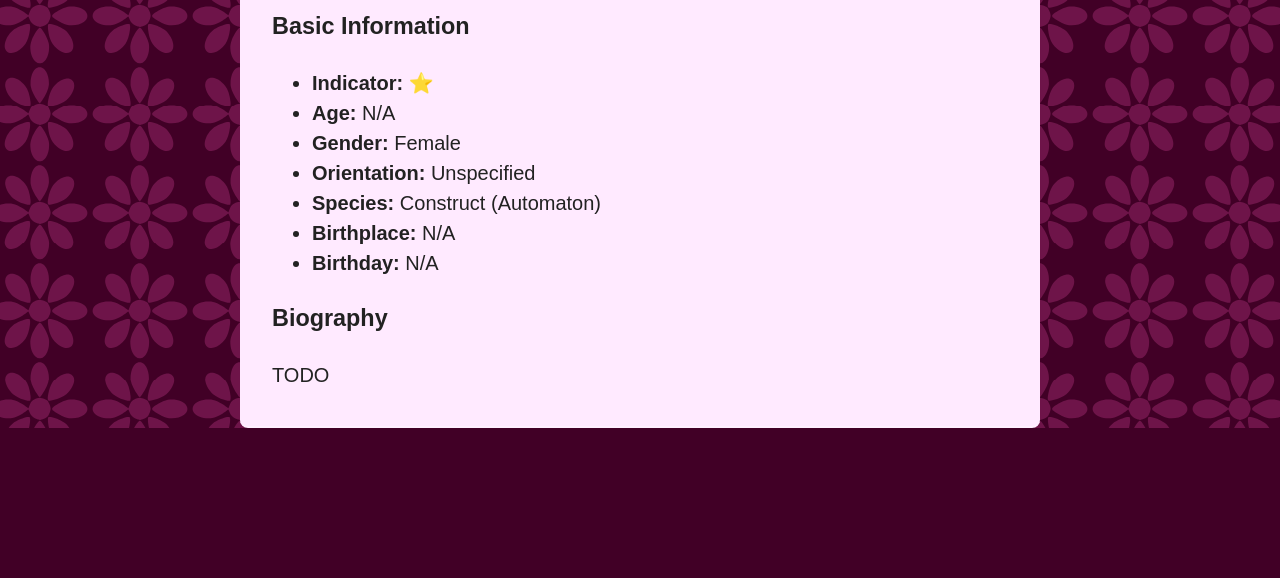
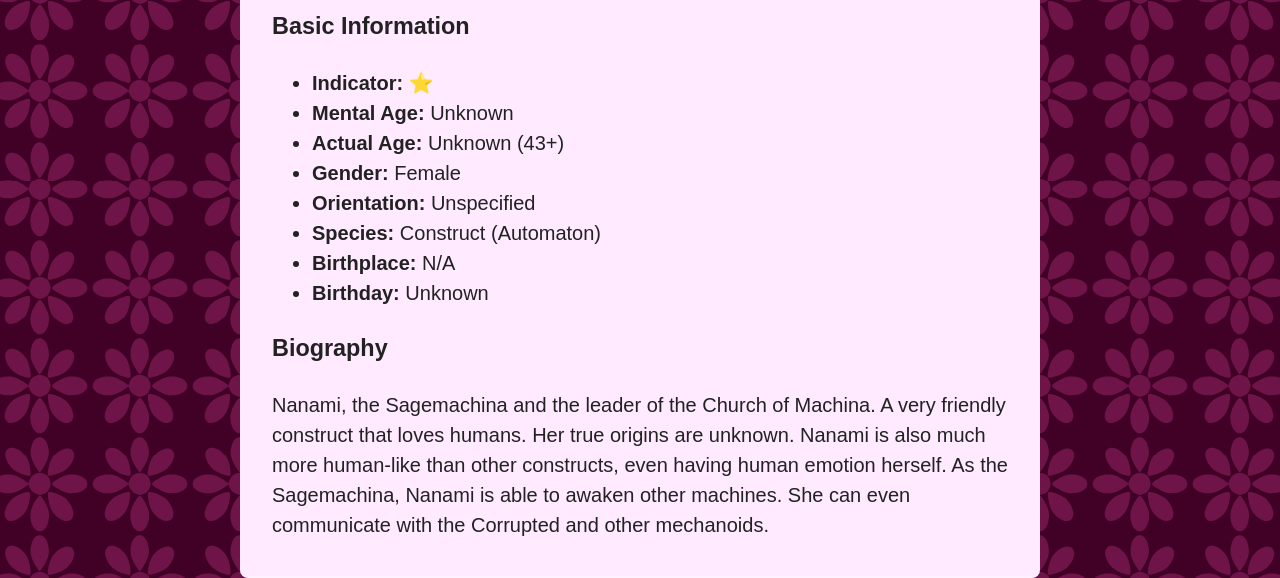
Before and after one commit to ShadowSpeed54/EternalBlosssom, a plain HTML site: page Characters/nanami.html in a window 1280 px wide. Shown: the part 591-1169 px from the top of the page. Before the commit the page ends 1019 px from the top, so only its background shows below. Drawn offline with Linux system fonts and the light colour scheme.

Commit message:
Update nanami.html

```diff
--- a/Characters/nanami.html
+++ b/Characters/nanami.html
@@ -21,15 +21,23 @@
                 <h3>Basic Information</h3>
                 <ul>
                     <li><strong>Indicator:</strong> ⭐</li>
-                    <li><strong>Age:</strong> N/A</li>
+                    <li><strong>Mental Age:</strong> Unknown</li>
+                    <li><strong>Actual Age:</strong> Unknown (43+)</li>
                     <li><strong>Gender:</strong> Female</li>
                     <li><strong>Orientation:</strong> Unspecified</li>
                     <li><strong>Species:</strong> Construct (Automaton)</li>
                     <li><strong>Birthplace:</strong> N/A</li>
-                    <li><strong>Birthday:</strong> N/A</li>
+                    <li><strong>Birthday:</strong> Unknown</li>
                 </ul>
                 <h3>Biography</h3>
-                <p>TODO</p>
+                <p>
+                    Nanami, the Sagemachina and the leader of the Church of Machina.
+                    A very friendly construct that loves humans.
+                    Her true origins are unknown.
+                    Nanami is also much more human-like than other constructs, even having human emotion herself.
+                    As the Sagemachina, Nanami is able to awaken other machines.
+                    She can even communicate with the Corrupted and other mechanoids.
+                </p>
             </section>
         </main>
     </body>
```
